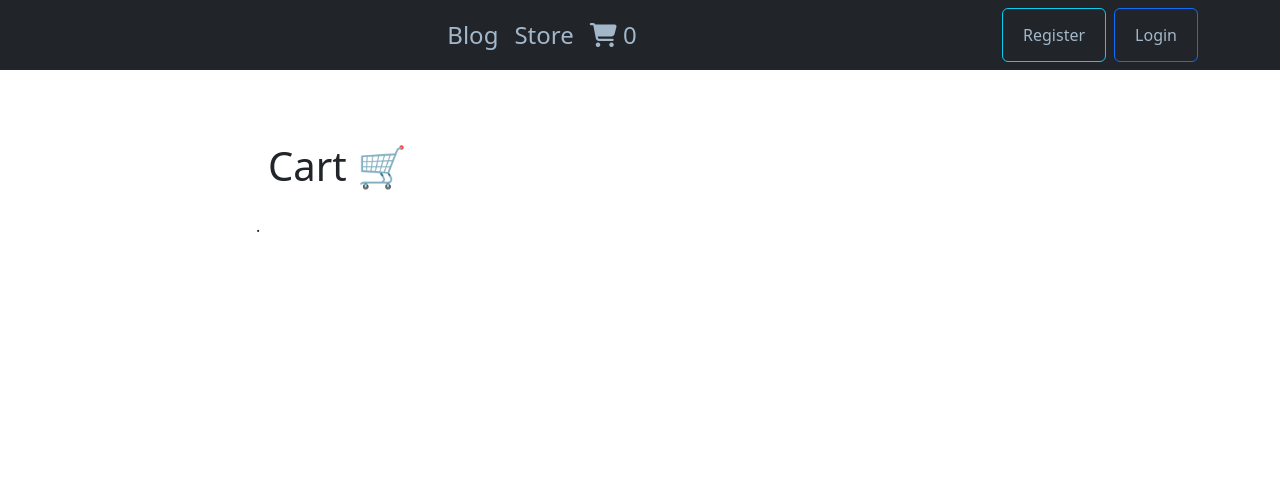
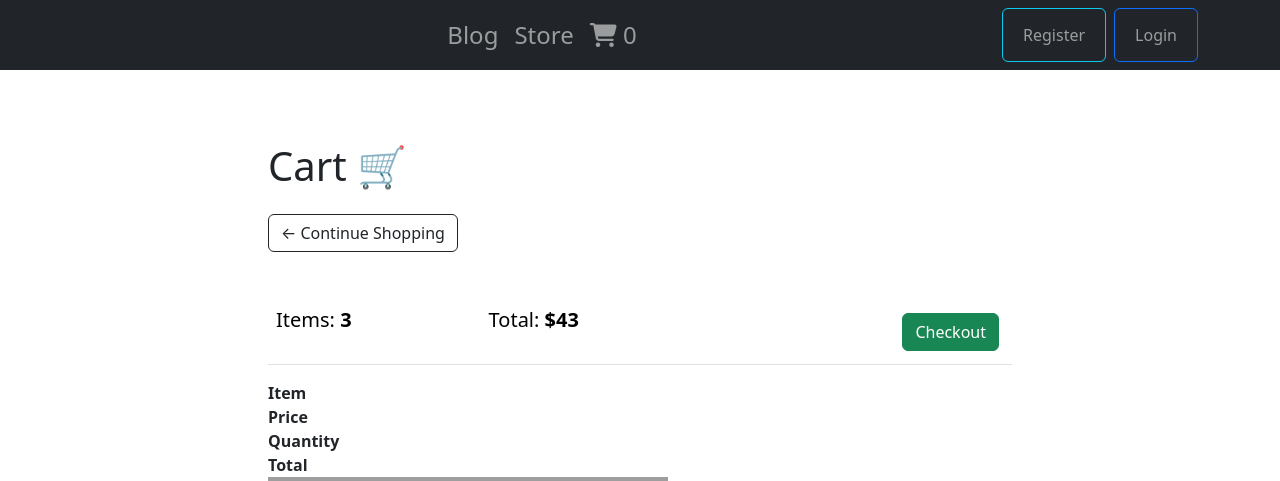
Before and after one commit to ortizfram/advancing-the-blog-django-bootstrap-, a Django app: page /store/cart/ in a window 1280 px wide. Shown: the top 481 px of the page. Before the commit the page ends 232 px from the top, so only its background shows below. Run offline with Django 4.2, Linux system fonts and the light colour scheme; lists and menus that the app fills with data are empty; some libraries are stand-ins or nearby versions; grey boxes are pictures that could not be loaded.

Commit message:
style cart page

```diff
--- a/apps/posts/static/css/base.css
+++ /dev/null
@@ -1,106 +0,0 @@
-/* Navbar background color */
-.navbar {
-  background-color: #f8f9fa; /* Light gray background */
-}
-
-/* Navbar link styles */
-.navbar-nav .nav-link {
-  color: #a3b7cb; /* Text color */
-  font-weight: 500; /* Font weight */
-  padding: 0.5rem 1rem; /* Padding around the links */
-  transition: color 0.3s ease; /* Smooth color transition on hover */
-}
-
-.navbar-nav .nav-link:hover {
-  color: #9254d6; /* Text color on hover */
-}
-
-
-/* Adjust padding for small screens */
-@media (max-width: 767px) {
-  .navbar-nav .nav-link {
-    padding: 0.5rem 0; /* Reduce padding for small screens */
-  }
-}
-
-/* Dark text color for specific links */
-.nav-link.text-dark {
-  color: #a3b7cb !important; /* Dark text color */
-}
-
-/* Dark text color on hover for specific links */
-.nav-link.text-dark:hover {
-  color: #25323c !important; /* Dark text color on hover */
-}
-
-
-h2 {
-  color: #777777
-}
-
-.comment-reply {
-  display:none;
-}
-
-
-.wmd-panel {
-  margin-left: 0% !important;
-  margin-right: 0% !important;
-}
-
-
-
-/* @@ post_form: preview  */
-.wmd-preview{
-  /*prevent default preview to generate a custom one*/
-  display: none;
-}
-
-#preview-content img {
-    /* images inside content-markdown maintain the same size */
-  width: 100%;
-  height: 100%;
-  object-fit: cover;
-}
-
-
-
-/* @@ post_detail: object cover imgs =====================================================================*/
-.post-body img{
-  /* post_detail cover container: images inside content-markdown maintain the same size */
-  width: 100%;
-  height: 100%;
-  object-fit: cover;
-}
-.post-image {
-  /* post_detail cover: post image container */
-  width: 100%;
-  height: 0;
-  padding-bottom: 46.88%; /* 900 / 1920 * 100 */
-  position: relative;
-  overflow: hidden;
-}
-.post-image img {
-  position: absolute;
-  top: 0;
-  left: 0;
-  right: 0;
-  bottom: 0;
-  width: 100%;
-  height: 100%;
-  object-fit: cover;
-}
-
-
-/* @@ post_list: object cover imgs==========================================================================*/
-.post-detail-content img{
-  /* images inside content-markdown maintain the same size */
-  width: 100%;
-  height: 100%;
-  object-fit: cover;
-}
-.card-img-top img{
-  width: 100%;
-  height: 100%;
-  object-fit: cover;
-}
--- a/core/settings.py
+++ b/core/settings.py
@@ -142,10 +142,10 @@ USE_TZ = True
 STATIC_URL = '/static/'
 
 STATICFILES_DIRS = [
-    os.path.join(BASE_DIR, "static_cdn"),
+    os.path.join(BASE_DIR, "staticfiles"),
 ]
 
-STATIC_ROOT = os.path.join(BASE_DIR, "staticfiles")
+STATIC_ROOT = os.path.join(BASE_DIR, "static_cdn")
 
 
 MEDIA_ROOT = os.path.join(BASE_DIR,"media_cdn")
--- a/templates/base.html
+++ b/templates/base.html
@@ -60,7 +60,7 @@
     <script src="https://cdn.jsdelivr.net/npm/bootstrap@5.3.1/dist/js/bootstrap.bundle.min.js" integrity="sha384-HwwvtgBNo3bZJJLYd8oVXjrBZt8cqVSpeBNS5n7C8IVInixGAoxmnlMuBnhbgrkm" crossorigin="anonymous"></script>
 
     <!-- css -->
-    <link rel="stylesheet" href="{% static 'css/base.css' %}">
+    <link rel="stylesheet" type="text/css" href="{% static 'css/base.css' %}">
 
     <!-- Font Awesome -->
     <link rel="stylesheet" href="{% static 'fontawesome-free/css/all.min.css' %}">
--- a/templates/cart.html
+++ b/templates/cart.html
@@ -8,7 +8,45 @@
     <h1 class="pb-3">Cart 🛒</h1>
 
     <div class="row">
-        .
+        <div class="col-lg-12">
+            <div class="box-element">
+                <a href="{% url 'store:store'%}" class='btn btn-outline-dark'>&#8592; Continue Shopping</a>
+            </div>
+            <br/>
+            <br/>
+
+            <table class='table'>
+                <tr>
+                    <th><h5>Items: <strong>3</strong></h5></th>
+                    <th><h5>Total: <strong>$43</strong></h5></th>
+                    <th>
+                        <a style="float:right; margin:5px" href="{% url 'store:checkout' %}" class='btn btn-success'>Checkout</a>
+                    </th>
+                </tr>
+            </table>
+            <div class="box-element">
+                <div class="cart-row">
+                    <div style="flex:2;"></div>
+                    <div style="flex:2;"><strong>Item</strong></div>
+                    <div style="flex:1;"><strong>Price</strong></div>
+                    <div style="flex:1;"><strong>Quantity</strong></div>
+                    <div style="flex:1;"><strong>Total</strong></div>
+                </div>
+                <div class="cart-row">
+                    <div style="flex:2;"><img class='row-image' src="{% static 'images/placeholder.jpg'%}" alt=""></div>
+                    <div style="flex:2;">Product 1</div>
+                    <div style="flex:1;">$20</div>
+                    <div style="flex:1;">
+                        <p class="quantity">2</p>
+                        <div class="quantity">
+                            <img class='chg-quantity' src="{% static 'images/arrow-up.png'%}" alt="">
+                            <img class='chg-quantity' src="{% static 'images/arrow-down.png'%}" alt="">
+                        </div>
+                    </div>
+                    <div style="flex:1;">$32</div>
+                </div>
+            </div>
+        </div>
     </div>
 </div>
 {% endblock content %}
```
Also changed, not shown: 6 other files.
